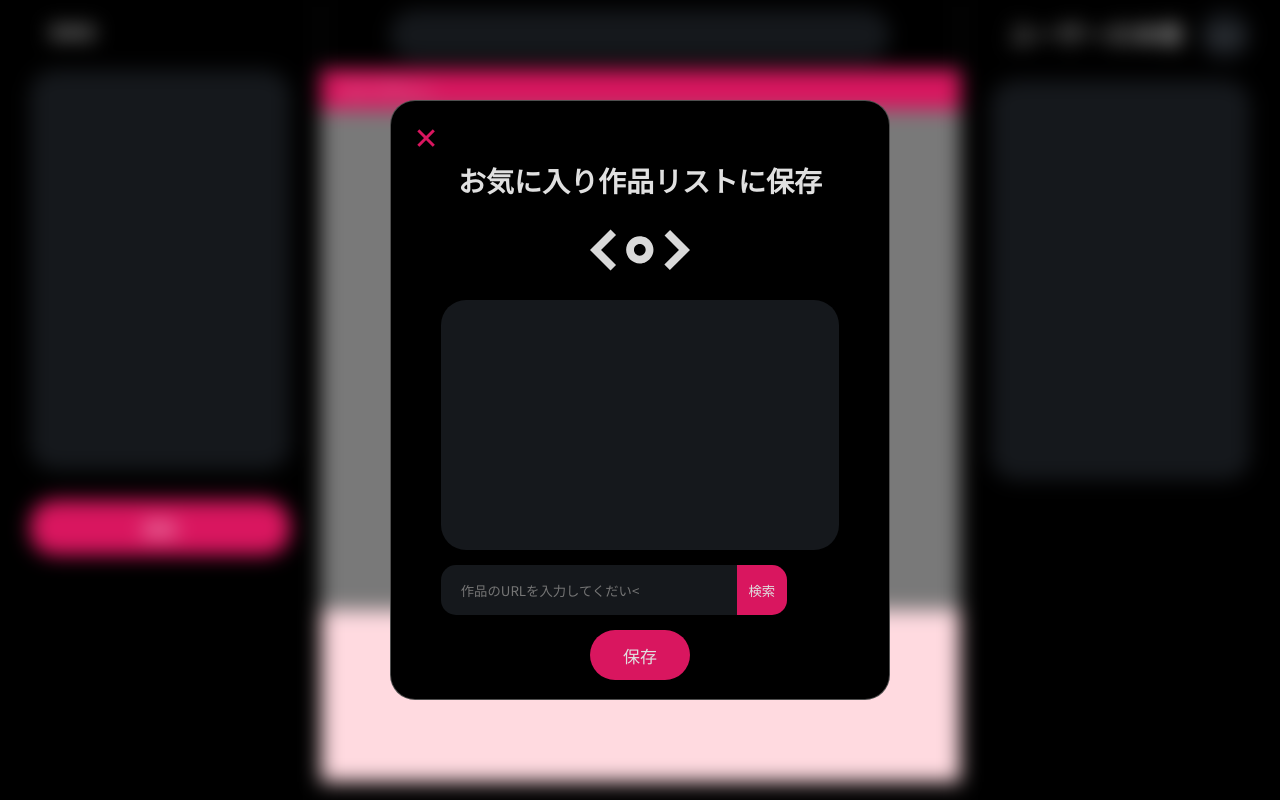
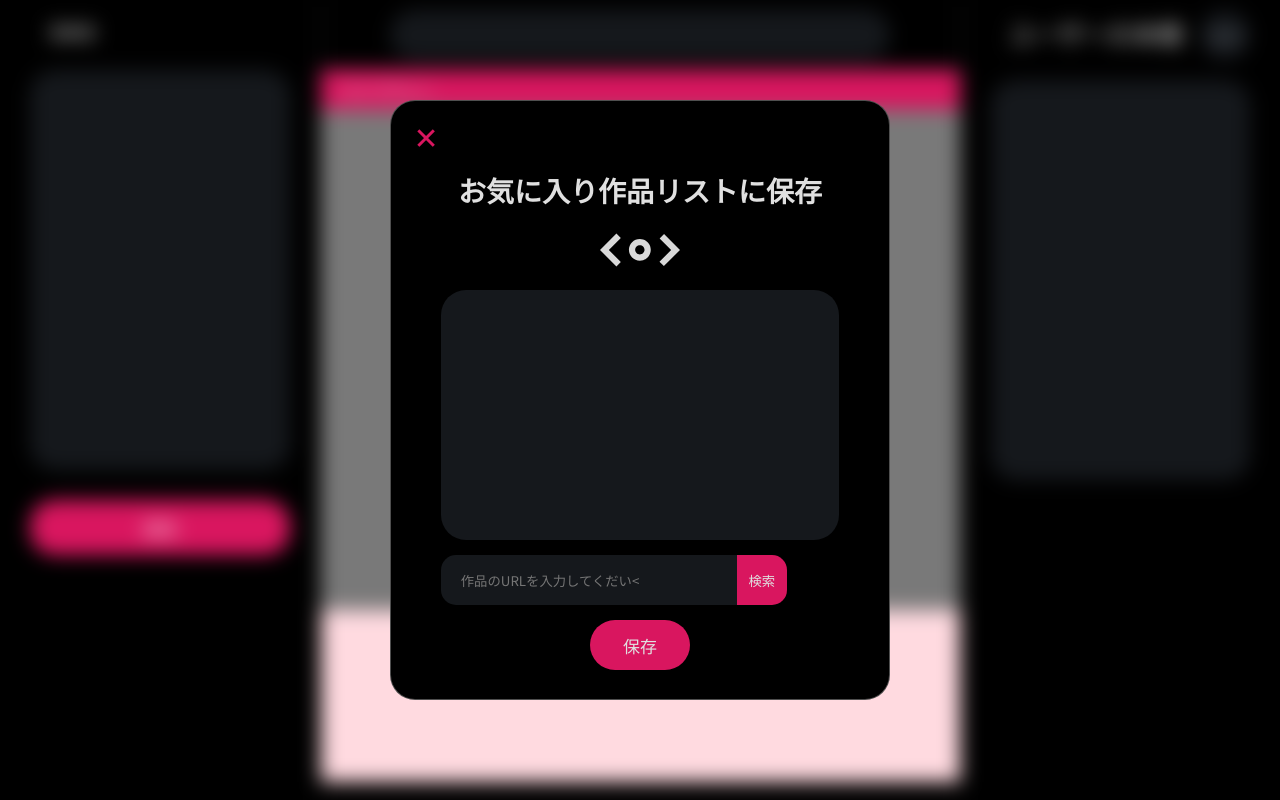
Before and after one commit to re-nanashi/hondana, a website with bundled scripts: page index.html in a window 1280 px wide. Both pictures are taken after a click on the button "追加". Built offline with nearby package versions, Linux system fonts and the light colour scheme.

Commit message:
changed logo size

```diff
--- a/index.html
+++ b/index.html
@@ -11,7 +11,7 @@
 		<div id="form_container" class="hidden">
 			<button id="close_btn"><code>&#x2715</code></button>
 			<h2>お気に入り作品リストに保存</h2>
-			<img src="./img/logo.svg" alt="#" height="100px" " />
+			<img src="./img/logo.svg" alt="#" height="80px" " />
 			<div id="results-cont"></div>
 			<form id="manga-form">
 				<div class="search-group">
```
